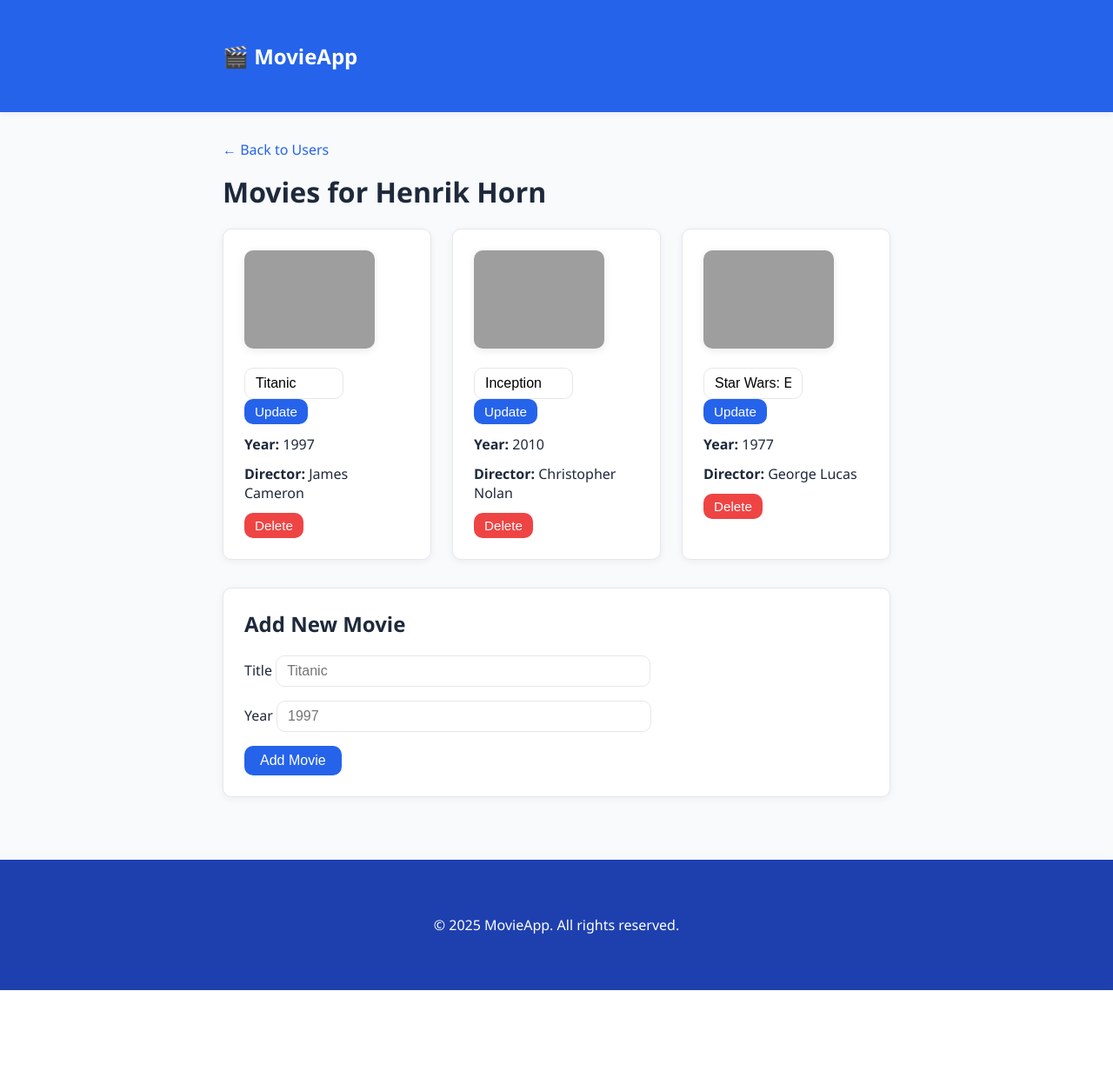
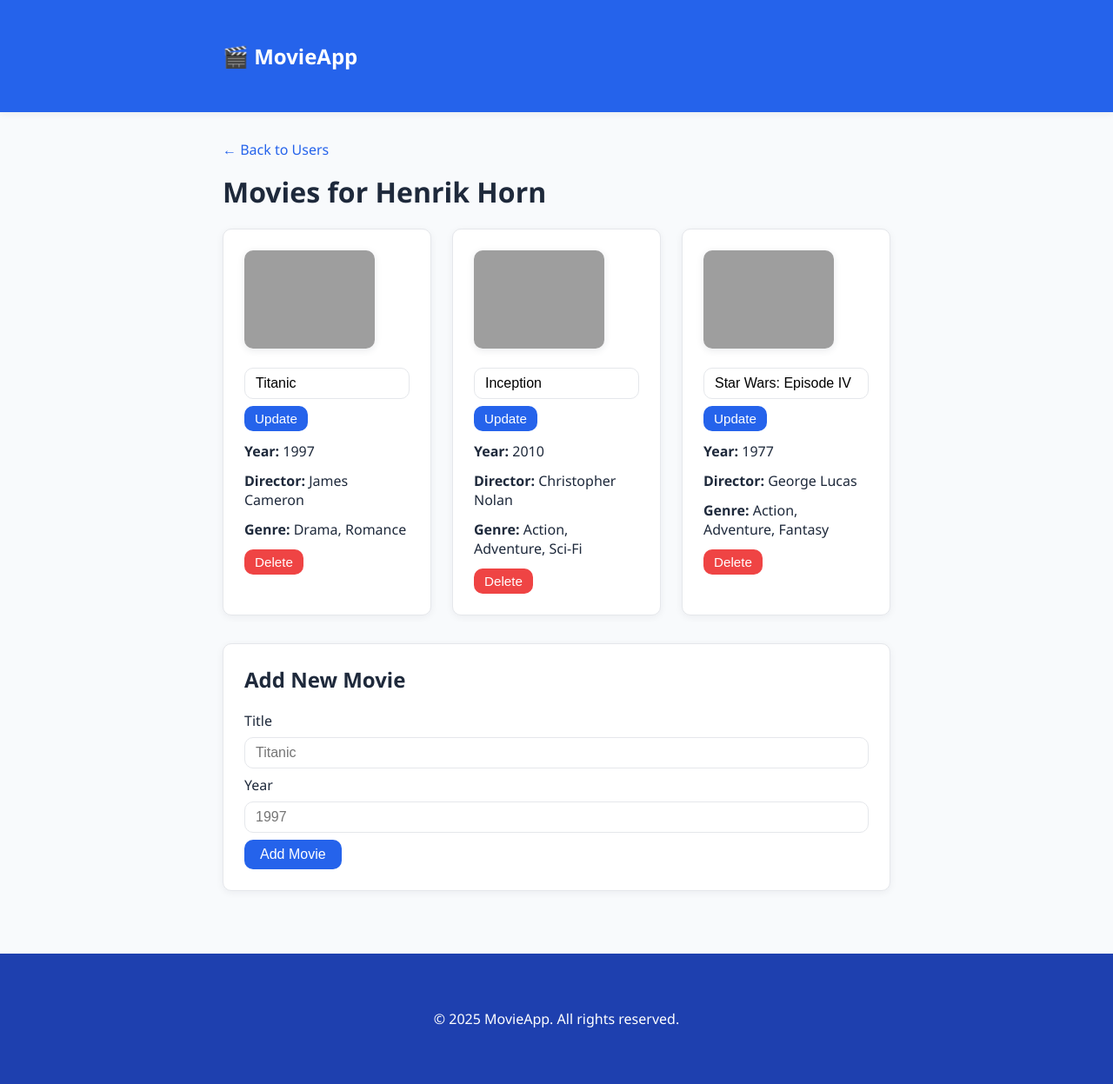
Before and after one commit to henrikhorn106/movie-web-app, a Flask app: page /users/1/movies in a window 1280 px wide. Shown: the whole page at 87% size. Before the commit the page ends 1139 px from the top, so only its background shows below. Run offline with Flask 3, Linux system fonts and the light colour scheme; data comes from the database, SQL or seed files in the repository; both versions use the stored data as it was after the commit; grey boxes are pictures that could not be loaded.

Commit message:
PEP 8 check

```diff
--- a/app.py
+++ b/app.py
@@ -1,10 +1,20 @@
+"""
+A movie management application using Flask.
+
+This script sets up a web application for managing users and their favorite
+movies. The application leverages Flask for routing, SQLAlchemy for database
+handling, and integrates with the OMDb API to fetch movie details. It includes
+routes to display, create, update, and delete users as well as their associated
+movies.
+"""
+import os
+
 import requests
+from dotenv import load_dotenv
 from flask import Flask, request, render_template, redirect
+
 from data_manager import DataManager
 from models import db, Movie
-import os
-from dotenv import load_dotenv
-
 
 # Load .env file
 load_dotenv()
@@ -12,26 +22,38 @@ load_dotenv()
 # Access API key
 api_key = os.environ.get('OMBD_API_KEY')
 
-
 app = Flask(__name__)
 
 basedir = os.path.abspath(os.path.dirname(__file__))
 app.config['SQLALCHEMY_DATABASE_URI'] = f"sqlite:///{os.path.join(basedir, 'data/movies.db')}"
 app.config['SQLALCHEMY_TRACK_MODIFICATIONS'] = False
 
-db.init_app(app)  # Link the database and the app. This is the reason you need to import db from models
+db.init_app(app)  # Link the database and the app
 
-data_manager = DataManager() # Create an object of your DataManager class
+data_manager = DataManager()  # Create an object of your DataManager class
 
 
 @app.route('/', methods=['GET'])
 def index():
+    """
+    Handles the root endpoint of the application.
+
+    This function retrieves the list of users through the data_manager and
+    renders the 'index.html' template with the provided user data.
+
+    :return: Rendered HTML page populated with the list of users
+    """
     users = data_manager.get_users()
     return render_template('index.html', users=users)
 
 
 @app.route('/users')
 def list_users():
+    """
+    Retrieves the list of users and returns them as a string.
+
+    :return: A string representation of the list of users
+    """
     users = data_manager.get_users()
     return str(users)  # Temporarily returning users as a string
 
@@ -42,10 +64,12 @@ def create_user():
     When the user submits the add user form, a POST request is made.
     The server receives the new user info, adds it to the database,
     then redirects back to /.
+
+    :return: Redirect to the root endpoint
     """
     name = request.form['name']
     email = request.form['email']
-    user = data_manager.create_user(name, email)
+    data_manager.create_user(name, email)
     return redirect("/")
 
 
@@ -54,6 +78,8 @@ def get_movies(user_id):
     """
     When you click on a user name, the app retrieves that user’s
     list of favorite movies and displays it.
+
+    :return: Rendered HTML page populated with the list of movies
     """
     user = data_manager.get_user(user_id)
     movies = data_manager.get_movies(user_id)
@@ -64,16 +90,23 @@ def get_movies(user_id):
 def add_movie(user_id):
     """
     Add a new movie to a user’s list of favorite movies.
+
+    :return: Redirect to the movies endpoint for the specified user
     """
     title = request.form['title']
     year = request.form['year']
 
-    res = requests.get(f"https://www.omdbapi.com/", params={
-        'apikey': api_key,
-        't': title,
-        'y': year
-    })
-    data = res.json()
+    try:
+        res = requests.get("https://www.omdbapi.com/", params={
+            'apikey': api_key,
+            't': title,
+            'y': year
+        }, timeout=5)
+        data = res.json()
+    except requests.exceptions.Timeout:
+        return "Timeout error"
+    except requests.exceptions.RequestException as e:
+        return f"Error: {e}"
 
     if 'Error' in data:
         return f"Error: {data['Error']}"
@@ -92,22 +125,24 @@ def add_movie(user_id):
     return redirect(f"/users/{user_id}/movies")
 
 
-
 @app.route('/users/<int:user_id>/movies/<int:movie_id>/update', methods=['POST'])
 def update_movie(user_id, movie_id):
     """
     Modify the title of a specific movie in a user’s list,
     without depending on OMDb for corrections.
+
+    :return: Redirect to the movies endpoint for the specified user
     """
     data_manager.update_movie(movie_id, request.form['title'])
     return redirect(f"/users/{user_id}/movies")
-
 
 
 @app.route('/users/<int:user_id>/movies/<int:movie_id>/delete', methods=['POST'])
 def delete_movie(user_id, movie_id):
     """
     Remove a specific movie from a user’s favorite movie list.
+
+    :return: Redirect to the movies endpoint for the specified user
     """
     data_manager.delete_movie(movie_id)
     return redirect(f"/users/{user_id}/movies")
--- a/data_manager.py
+++ b/data_manager.py
@@ -1,3 +1,9 @@
+"""
+Handles data management operations related to users and movies.
+
+This module provides functionality to create, retrieve, update, and delete
+user and movie records in the database.
+"""
 from models import db, User, Movie
 
 class DataManager:
--- a/static/style.css
+++ b/static/style.css
@@ -85,7 +85,9 @@ h1, h2 {
 }
 
 .form-group {
-    margin-bottom: 16px;
+    display: flex;
+    flex-direction: column;
+    gap: 8px;
 }
 
 input[type="text"] {
@@ -94,7 +96,17 @@ input[type="text"] {
     border-radius: var(--radius);
     font-size: 1rem;
     margin-right: 8px;
-    width: 60%;
+    width: 100%;
+}
+
+.form-update {
+    width: 100%;
+}
+
+.form-add {
+    display: flex;
+    flex-direction: column;
+    gap: 8px;
 }
 
 .btn {
@@ -108,6 +120,7 @@ input[type="text"] {
     transition: background 0.2s;
     text-decoration: none;
     display: inline-block;
+    width: fit-content;
 }
 
 .btn:hover {
--- a/templates/index.html
+++ b/templates/index.html
@@ -15,7 +15,7 @@
 </div>
 <div class="form-section">
     <h2>Add New User</h2>
-    <form action="{{ url_for('create_user') }}" method="post">
+    <form class="form-add" action="{{ url_for('create_user') }}" method="post">
         <div class="form-group">
             <label for="name">Name</label>
             <input id="name" name="name" placeholder="Enter user name" type="text">
--- a/templates/movies.html
+++ b/templates/movies.html
@@ -12,17 +12,21 @@
         <img alt="Poster for {{ movie.title }}"
              class="movie-poster" src="{{ movie.poster }}">
 
-        <form action="{{ url_for('update_movie', user_id=movie.user_id, movie_id=movie.id) }}" class="inline-form" method="post">
-            <input name="title" required type="text" value="{{ movie.title }}">
-            <button class="btn btn-small" type="submit">Update</button>
+        <form class="form-update" action="{{ url_for('update_movie', user_id=movie.user_id, movie_id=movie.id) }}" class="inline-form"
+              method="post">
+            <div class="form-group">
+                <input name="title" required type="text" value="{{ movie.title }}">
+                <button class="btn btn-small" type="submit">Update</button>
+            </div>
+
         </form>
 
         <div><strong>Year:</strong> {{ movie.year }}</div>
+        <div><strong>Director:</strong> {{ movie.director }}</div>
+        <div><strong>Genre:</strong> {{ movie.genre }}</div>
 
-
-        <div><strong>Director:</strong> {{ movie.director }}</div>
-
-        <form action="{{ url_for('delete_movie', user_id=movie.user_id, movie_id=movie.id) }}" class="inline-form" method="post">
+        <form action="{{ url_for('delete_movie', user_id=movie.user_id, movie_id=movie.id) }}" class="inline-form"
+              method="post">
             <button class="btn btn-danger btn-small" onclick="return confirm('Delete this movie?');" type="submit">
                 Delete
             </button>
@@ -35,7 +39,7 @@
 </div>
 <div class="form-section">
     <h2>Add New Movie</h2>
-    <form action="{{ url_for('add_movie', user_id=user.id) }}" method="post">
+    <form class="form-add" action="{{ url_for('add_movie', user_id=user.id) }}" method="post">
         <div class="form-group">
             <label for="title">Title</label>
             <input id="title" name="title" placeholder="Titanic" type="text">
```
Also changed, not shown: models.py (+51 -2 lines), data/movies.db, templates/base.html (line endings or trailing spaces).
